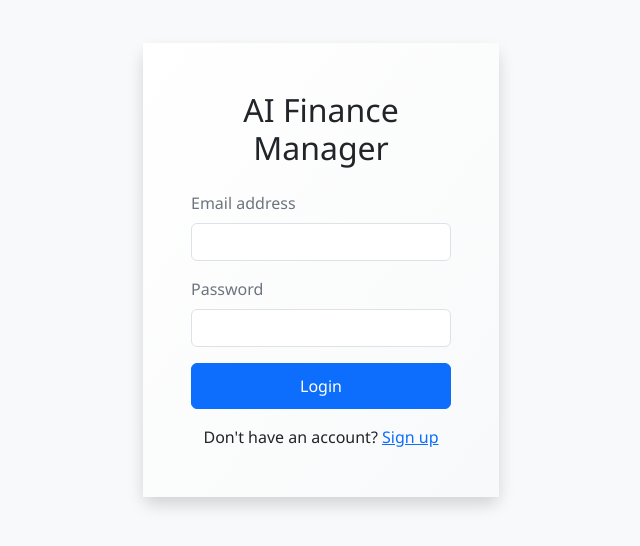
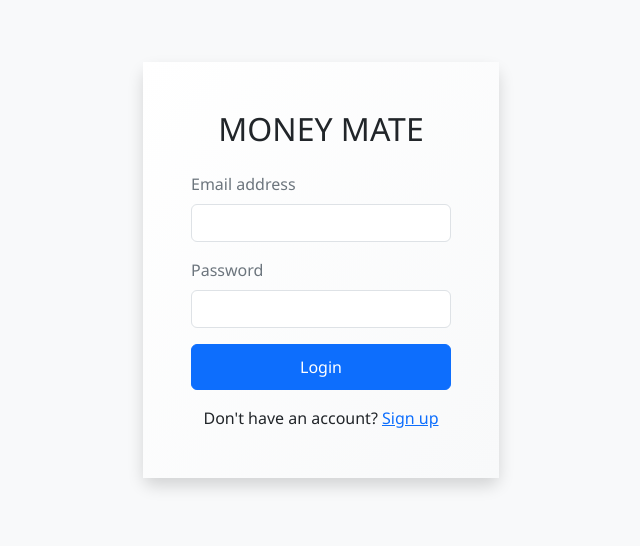
Before and after one commit to frontend-fuel/moneymate, a plain HTML site: page index.html in a window 1280 px wide. Shown: the part 130-676 px from the top of the page, without its empty margins (319-959 px from the left). Drawn offline with nearby package versions, Linux system fonts and the light colour scheme.

Commit message:
Update index.html

```diff
--- a/index.html
+++ b/index.html
@@ -13,7 +13,7 @@
             <div class="col-md-6 col-lg-4">
                 <div class="card shadow">
                     <div class="card-body p-5">
-                        <h2 class="text-center mb-4">AI Finance Manager</h2>
+                        <h2 class="text-center mb-4">MONEY MATE</h2>
                         <form id="loginForm" onsubmit="return handleLogin(event)">
                             <div class="mb-3">
                                 <label for="email" class="form-label">Email address</label>
```
